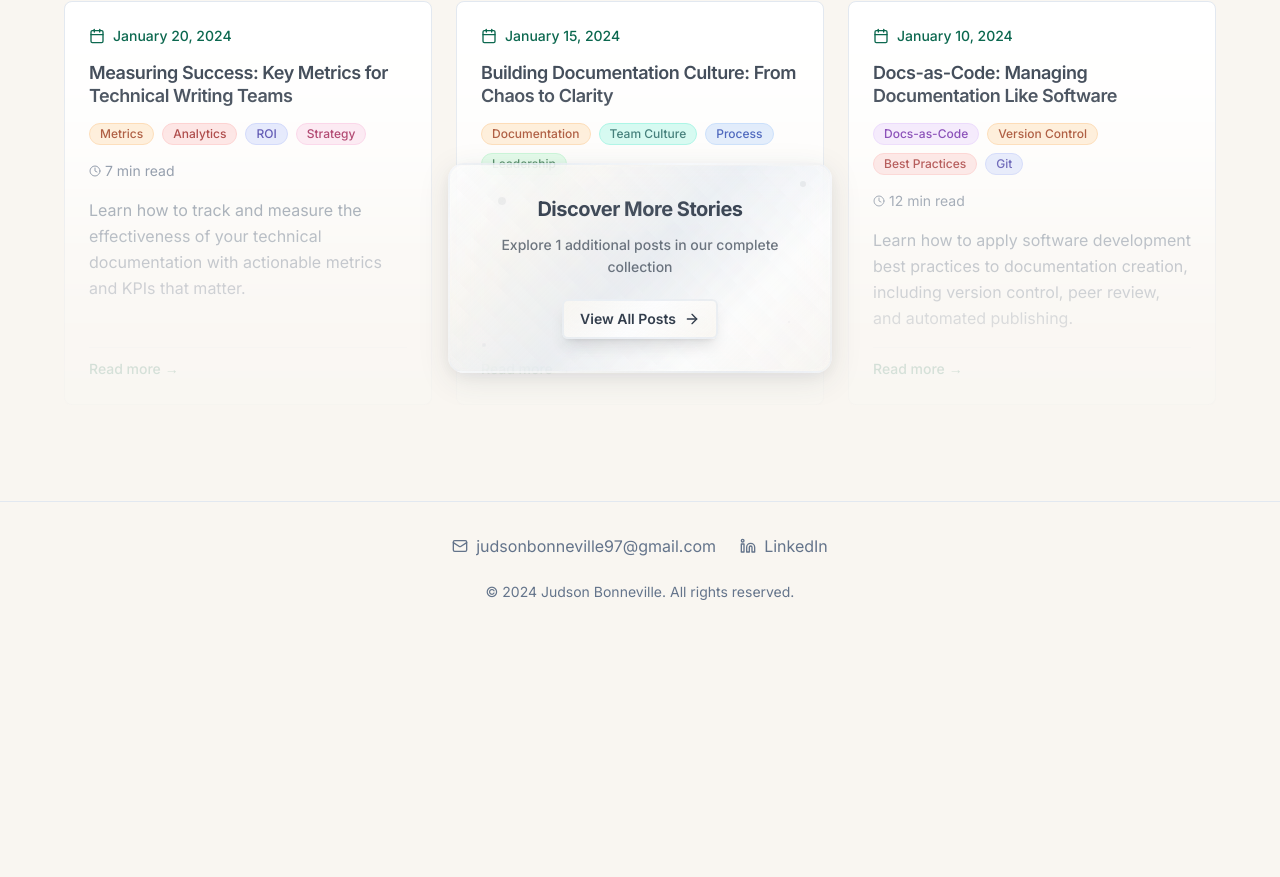
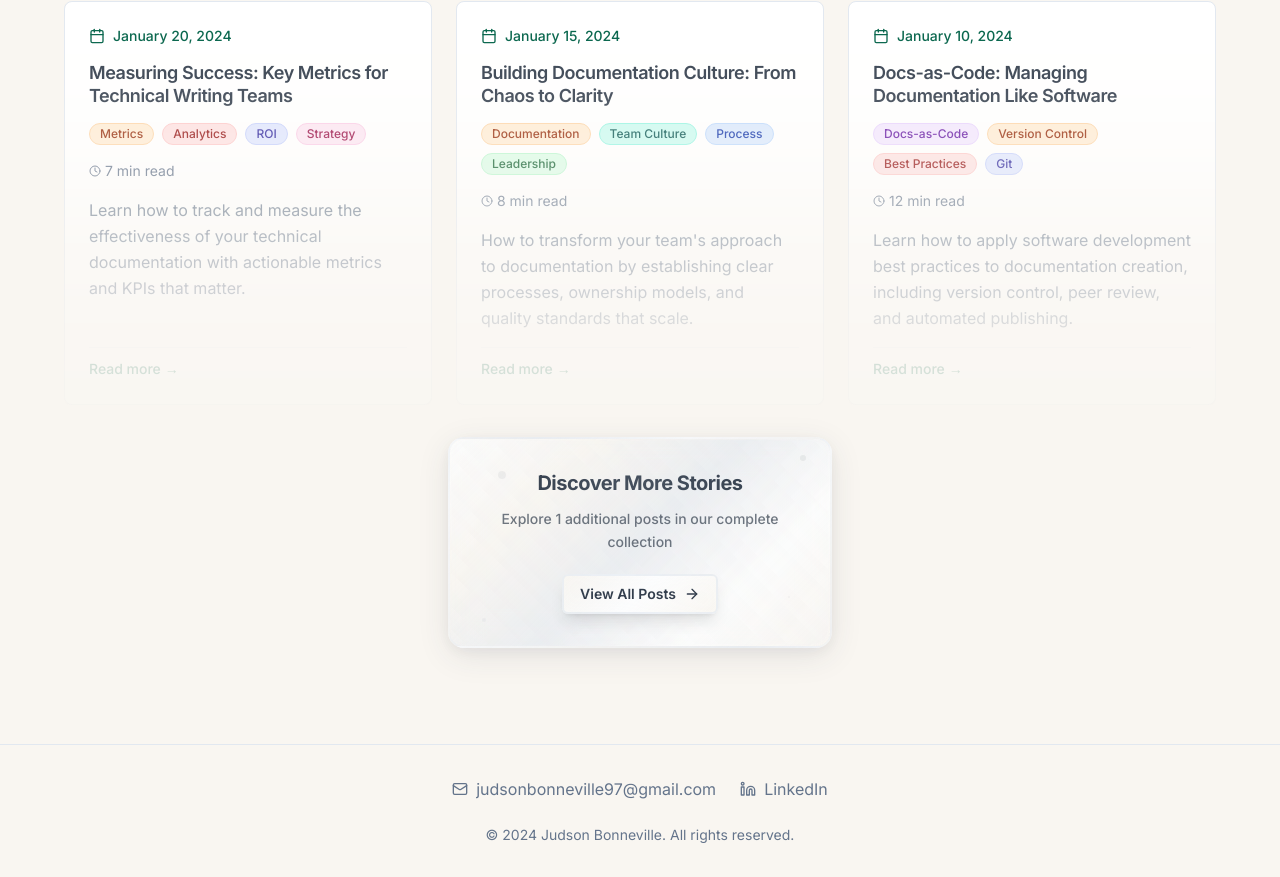
Before and after one commit to sirbonneville/docu-flow-blog, a React (Vite) app: page /posts in a window 1280 px wide. Shown: the part 977-1854 px from the top of the page. Before the commit the page ends 1611 px from the top, so only its background shows below. Built offline with nearby package versions, Linux system fonts and the light colour scheme.

Commit message:
Refactor: Position "Discover More Stories" below cards
Move the "Discover More Stories" section to the normal document flow below the post cards. Remove absolute positioning and place the section after the card container in the HTML structure.

```diff
--- a/src/components/PostGrid.tsx
+++ b/src/components/PostGrid.tsx
@@ -53,8 +53,8 @@ export const PostGrid = ({ posts, showSearch = true, title = "Recent Posts" }: P
           </div>
         )}
 
+        {/* Cards Container */}
         <div className="relative">
-          {/* Content Container with Constrained Gradient */}
           <div
             className="relative"
             style={{
@@ -118,17 +118,17 @@ export const PostGrid = ({ posts, showSearch = true, title = "Recent Posts" }: P
                 );
               })}
             </div>
+          </div>
+        </div>
 
-            {/* Enhanced Glassmorphism Panel - Positioned Above Faded Content */}
+        {/* Discover More Stories Section - Now positioned below cards in normal flow */}
         {shouldShowGlassEffect && (
-              <div className="absolute inset-x-0 bottom-0 flex justify-center pointer-events-none z-20">
-                <div className="pointer-events-auto">
-                  {/* Enhanced Floating Glassmorphism Card */}
+          <div className="flex justify-center mt-8">
             <div className="group relative overflow-hidden rounded-2xl
                           border-2 shadow-2xl hover:shadow-3xl
                           transition-all duration-500 ease-out
                           hover:-translate-y-2 hover:scale-[1.03]
-                                p-8 max-w-sm mx-4 mb-8
+                          p-8 max-w-sm mx-4
                           backdrop-blur-xl border-border/30 hover:border-border/50"
                  style={{
                    // Neutral glassmorphism with subtle colors
@@ -227,10 +227,7 @@ export const PostGrid = ({ posts, showSearch = true, title = "Recent Posts" }: P
               </div>
             </div>
           </div>
-              </div>
         )}
-          </div>
-        </div>
 
         {filteredPosts.length === 0 && searchQuery && (
           <div className="text-center py-6">
```
Lines whose indentation alone changed are shown as unchanged.
